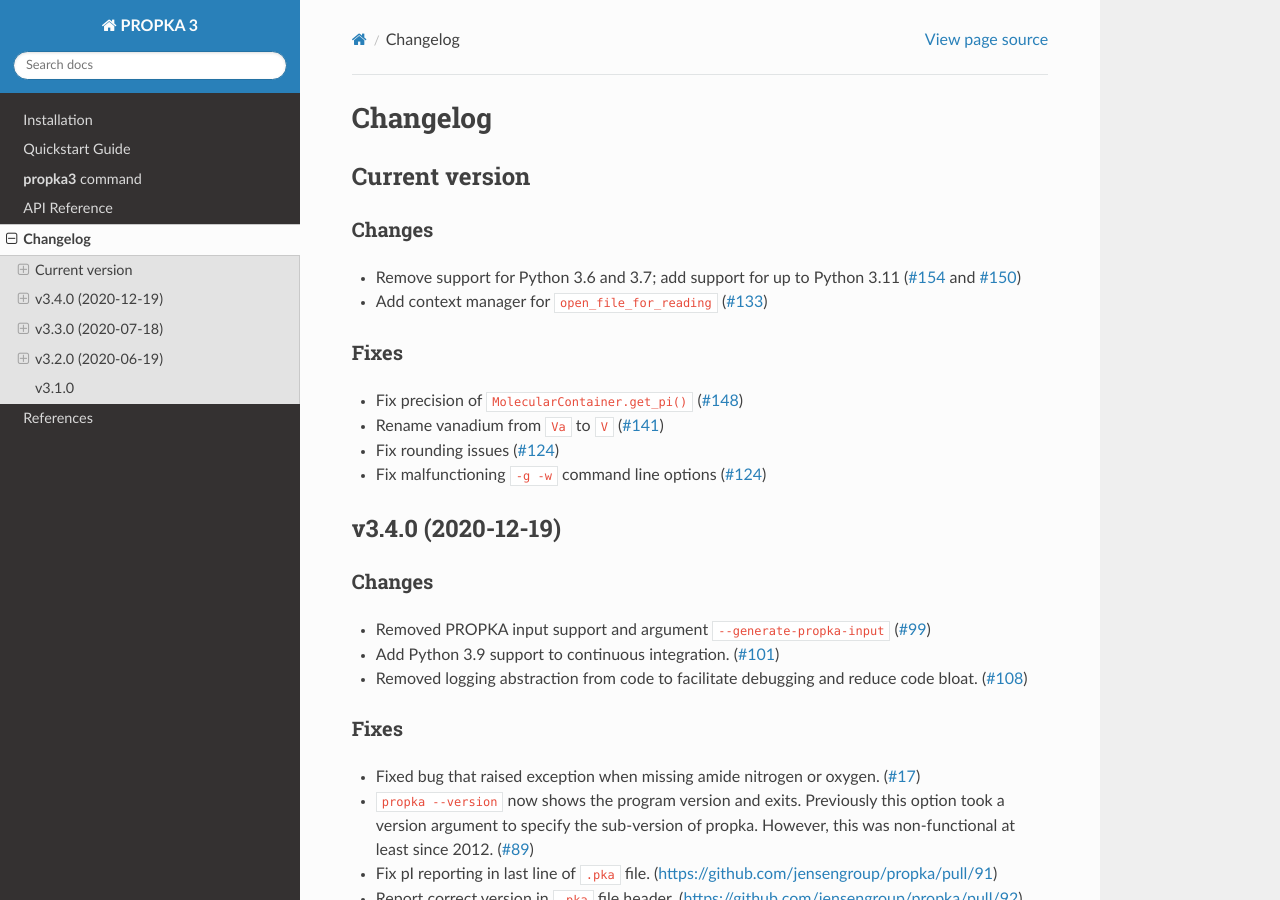
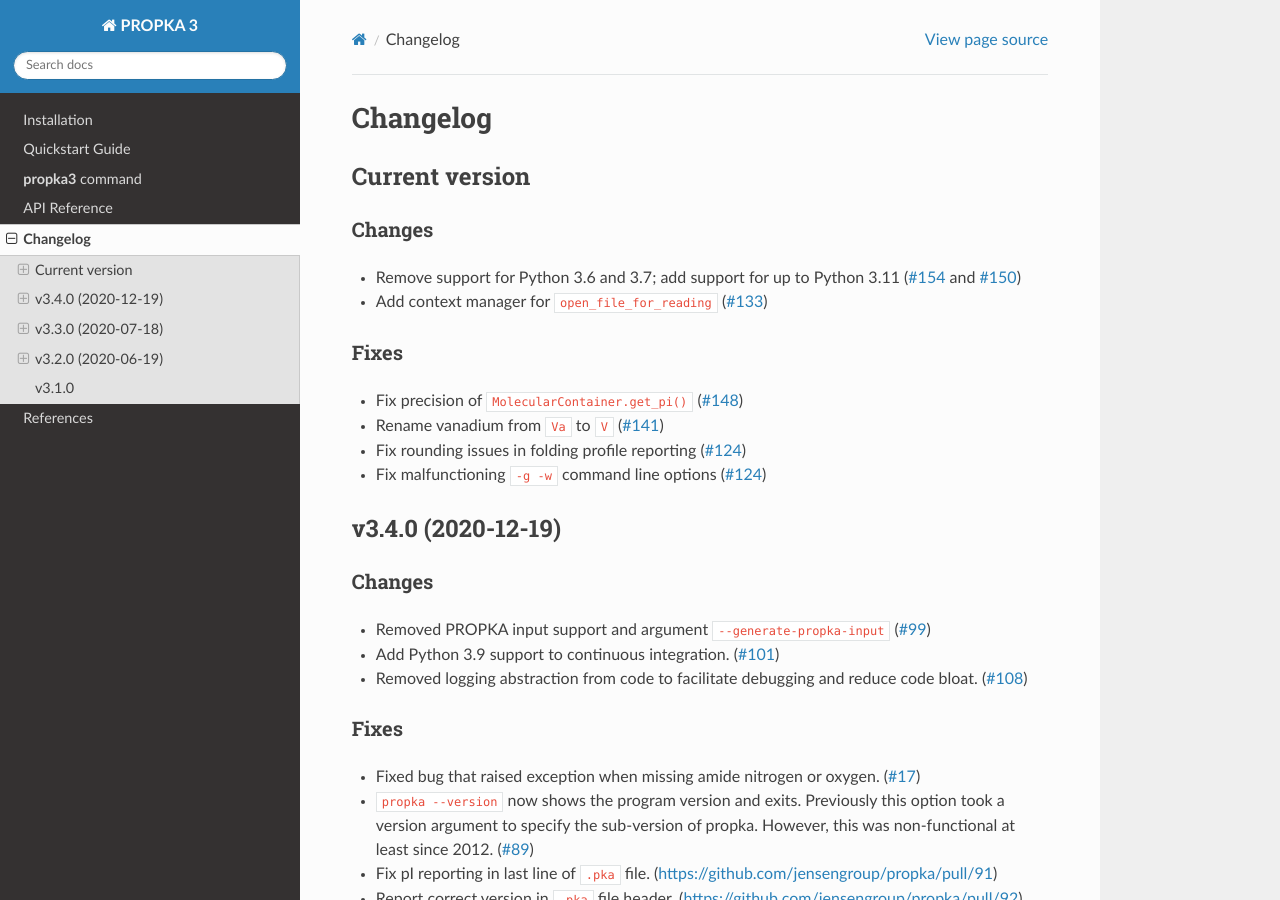
Before and after one commit to jensengroup/propka, a Sphinx documentation site: the page built from docs/source/changelog.rst, in a window 1280 px wide and 900 px high. Built offline with Sphinx 7.4.7 and the Read the Docs theme 2.0.0, drawn with Linux system fonts in a browser that asks for light colours.

Commit message:
Clarify change in log.
Fixes https://github.com/jensengroup/propka/pull/158/files/a863426e636c4d740b6846b34eecad2f2108d040#r1096640761

```diff
--- a/docs/source/changelog.rst
+++ b/docs/source/changelog.rst
@@ -24,7 +24,7 @@
 * Rename vanadium from ``Va`` to ``V``
   (`#141 <https://github.com/jensengroup/propka/pull/141>`_)
 
-* Fix rounding issues
+* Fix rounding issues in folding profile reporting
   (`#124 <https://github.com/jensengroup/propka/pull/124>`_)
 
 * Fix malfunctioning ``-g -w`` command line options
```
